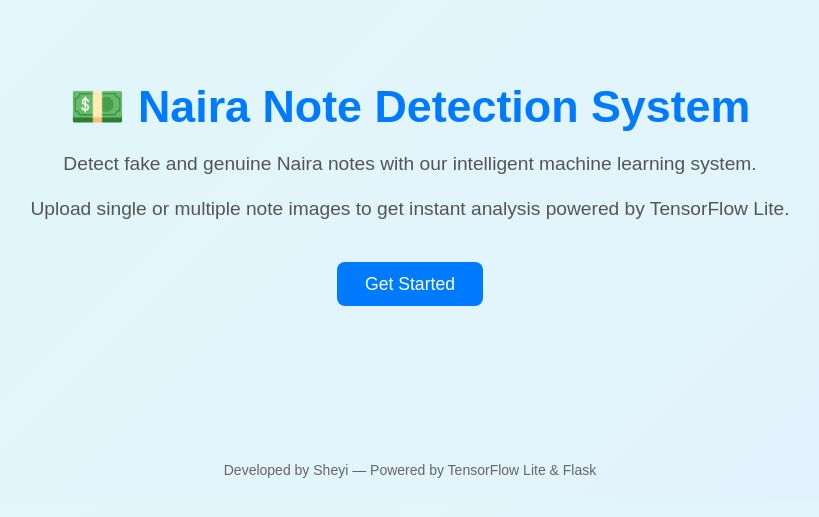
After one commit to sheyifash/Bulk_Naira_Authentication, a Flask app: page /home in a window 1280 px wide. The commit adds this page. Shown: the top 517 px of the page, without its empty margins (230-1049 px from the left). Run offline with Flask 3, Linux system fonts and the light colour scheme.

Commit message:
Add files via upload

```diff
--- a/app.py
+++ b/app.py
@@ -184,9 +184,13 @@ def predict_single_file_local(filepath):
     return label, confidence
 
 # ============== ROUTES ==============
+@app.route("/home")
+def home():
+    return render_template("home.html")
+
 @app.route("/")
-def index():
-    return render_template("index.html")
+def index_redirect():
+    return redirect(url_for("home"))
 
 @app.route("/predict", methods=["POST"])
 def predict():
--- /dev/null
+++ b/templates/home.html
@@ -0,0 +1,62 @@
+<!DOCTYPE html>
+<html lang="en">
+<head>
+  <meta charset="UTF-8">
+  <meta name="viewport" content="width=device-width, initial-scale=1">
+  <title>Naira Note Detector - Home</title>
+  <link href="https://cdn.jsdelivr.net/npm/bootstrap@5.3.2/dist/css/bootstrap.min.css" rel="stylesheet">
+  <link rel="stylesheet" href="{{ url_for('static', filename='style.css') }}">
+  <style>
+    body {
+      background: linear-gradient(135deg, #e0f7fa, #e3f2fd);
+      font-family: 'Poppins', sans-serif;
+    }
+    .hero {
+      text-align: center;
+      padding: 80px 20px;
+    }
+    .hero h1 {
+      font-weight: 700;
+      color: #007bff;
+      font-size: 2.8rem;
+    }
+    .hero p {
+      font-size: 1.2rem;
+      color: #555;
+    }
+    .btn-custom {
+      background-color: #007bff;
+      color: white;
+      padding: 12px 28px;
+      border-radius: 8px;
+      text-decoration: none;
+      font-size: 1.1rem;
+      transition: all 0.3s;
+    }
+    .btn-custom:hover {
+      background-color: #0056b3;
+      transform: scale(1.05);
+    }
+    footer {
+      text-align: center;
+      margin-top: 60px;
+      padding: 20px 0;
+      color: #666;
+    }
+  </style>
+</head>
+<body>
+
+  <div class="container hero">
+    <h1>💵 Naira Note Detection System</h1>
+    <p class="mt-3">Detect fake and genuine Naira notes with our intelligent machine learning system.</p>
+    <p class="mb-5">Upload single or multiple note images to get instant analysis powered by TensorFlow Lite.</p>
+    <a href="{{ url_for('index') }}" class="btn-custom">Get Started</a>
+  </div>
+
+  <footer>
+    <small>Developed by Sheyi — Powered by TensorFlow Lite & Flask</small>
+  </footer>
+
+</body>
+</html>
```
Also changed, not shown: templates/result.html (+27 -25 lines).
